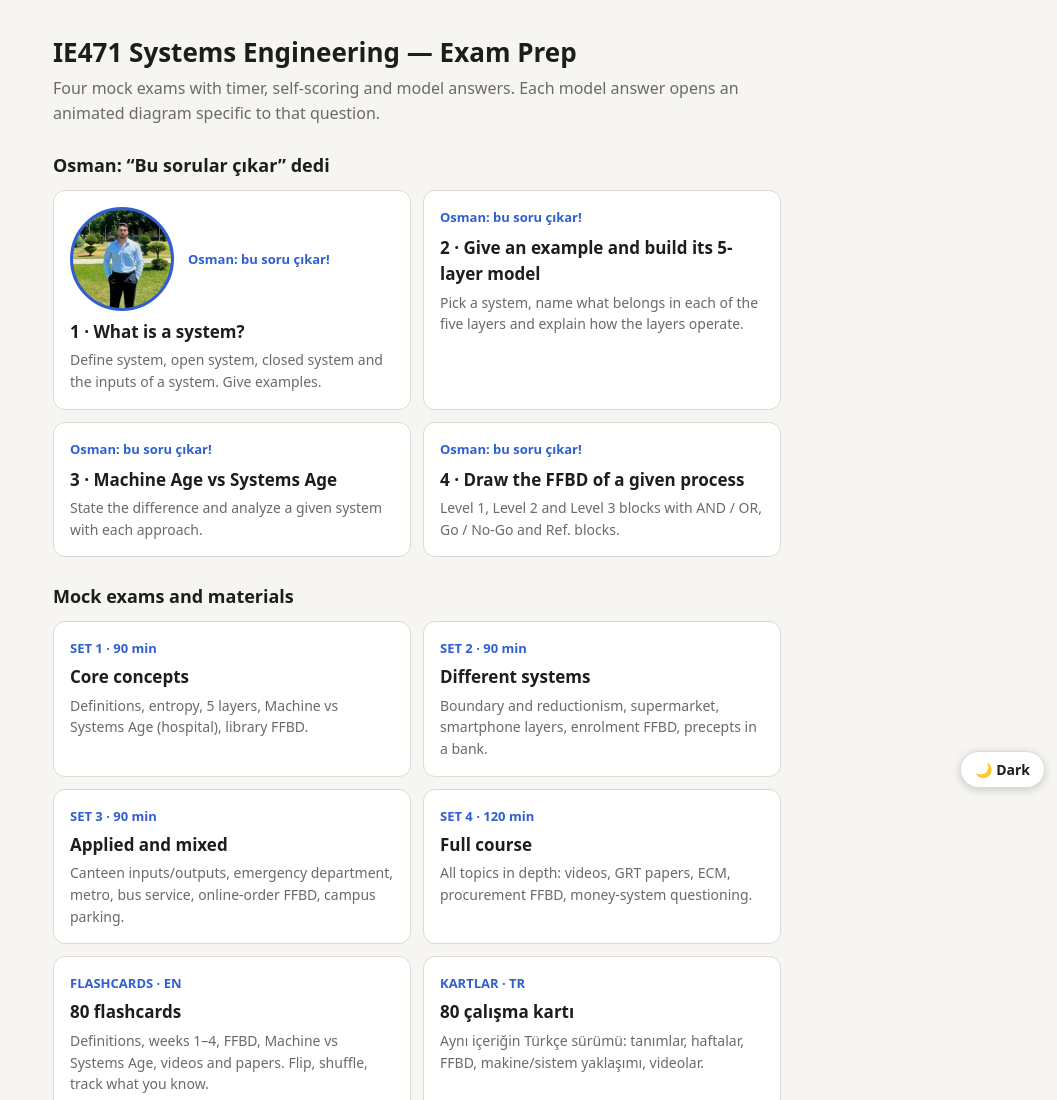
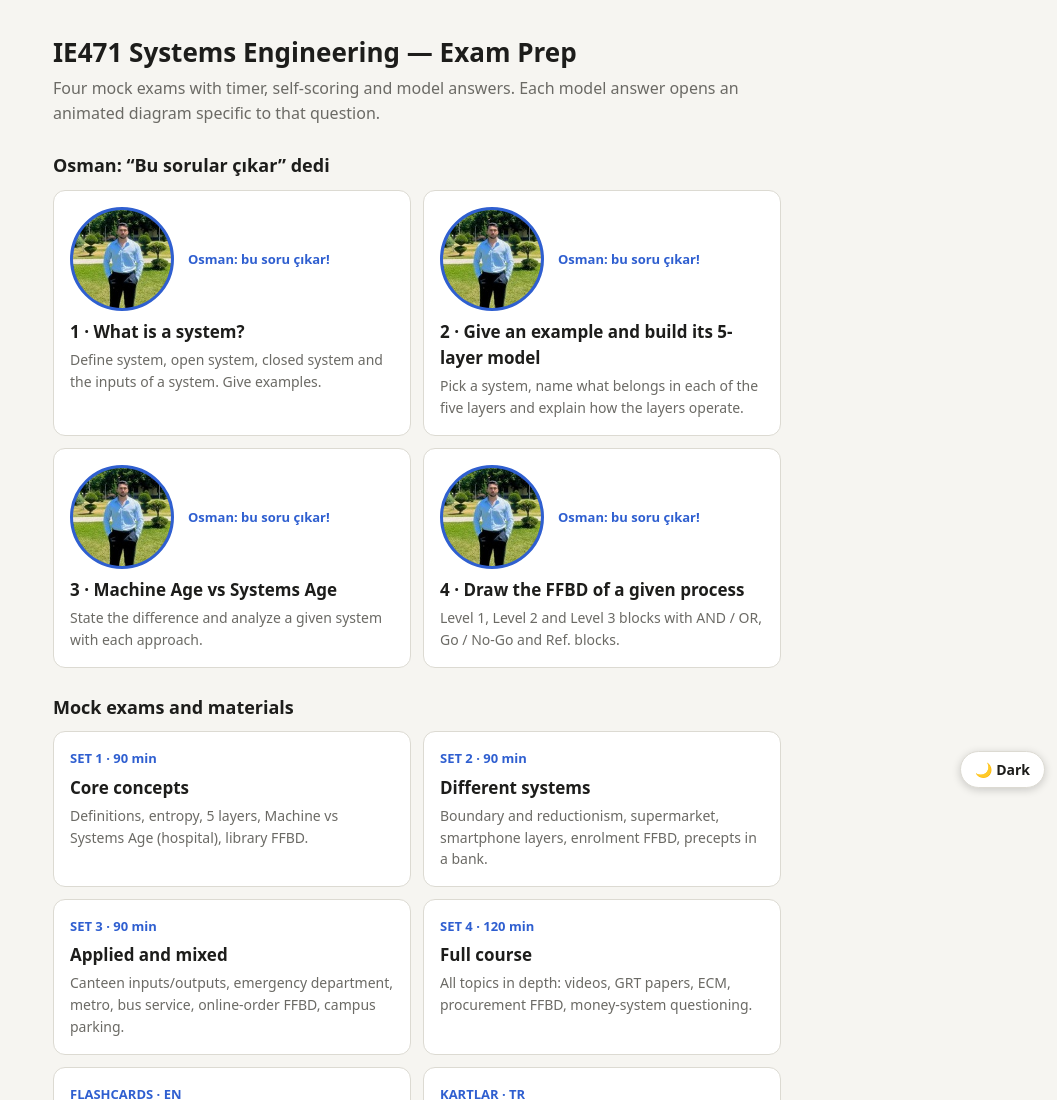
Before and after one commit to ahmetcan5sv-source/ie471sinav, a plain HTML site: page index.html in a window 1280 px wide. Shown: the top 1100 px of the page, without its empty margins (223-1280 px from the left). Drawn offline with Linux system fonts and the light colour scheme.

Commit message:
Show Osman photo on all four question boxes
Co-Authored-By: Claude Sonnet 5.5 <noreply@anthropic.com>

```diff
--- a/index.html
+++ b/index.html
@@ -35,9 +35,9 @@ a.c:hover{border-color:var(--acc)}
 <h2 class="h2">Osman: “Bu sorular çıkar” dedi</h2>
 <div class="grid q">
 <a class="c qc" href="flashcards.html"><div class="who"><span class="av"><img src="osman.jpg" alt="Osman" width="104" height="104" onerror="this.parentNode.textContent='O'"></span><span class="n">Osman: bu soru çıkar!</span></div><div class="t">1 · What is a system?</div><div class="m">Define system, open system, closed system and the inputs of a system. Give examples.</div></a>
-<a class="c qc" href="diagrams.html"><div class="who"><span class="n">Osman: bu soru çıkar!</span></div><div class="t">2 · Give an example and build its 5-layer model</div><div class="m">Pick a system, name what belongs in each of the five layers and explain how the layers operate.</div></a>
-<a class="c qc" href="diagrams.html"><div class="who"><span class="n">Osman: bu soru çıkar!</span></div><div class="t">3 · Machine Age vs Systems Age</div><div class="m">State the difference and analyze a given system with each approach.</div></a>
-<a class="c qc" href="set4.html"><div class="who"><span class="n">Osman: bu soru çıkar!</span></div><div class="t">4 · Draw the FFBD of a given process</div><div class="m">Level 1, Level 2 and Level 3 blocks with AND / OR, Go / No-Go and Ref. blocks.</div></a>
+<a class="c qc" href="diagrams.html"><div class="who"><span class="av"><img src="osman.jpg" alt="Osman" width="104" height="104" onerror="this.parentNode.textContent='O'"></span><span class="n">Osman: bu soru çıkar!</span></div><div class="t">2 · Give an example and build its 5-layer model</div><div class="m">Pick a system, name what belongs in each of the five layers and explain how the layers operate.</div></a>
+<a class="c qc" href="diagrams.html"><div class="who"><span class="av"><img src="osman.jpg" alt="Osman" width="104" height="104" onerror="this.parentNode.textContent='O'"></span><span class="n">Osman: bu soru çıkar!</span></div><div class="t">3 · Machine Age vs Systems Age</div><div class="m">State the difference and analyze a given system with each approach.</div></a>
+<a class="c qc" href="set4.html"><div class="who"><span class="av"><img src="osman.jpg" alt="Osman" width="104" height="104" onerror="this.parentNode.textContent='O'"></span><span class="n">Osman: bu soru çıkar!</span></div><div class="t">4 · Draw the FFBD of a given process</div><div class="m">Level 1, Level 2 and Level 3 blocks with AND / OR, Go / No-Go and Ref. blocks.</div></a>
 </div>
 <h2 class="h2">Mock exams and materials</h2>
 <div class="grid">
```
